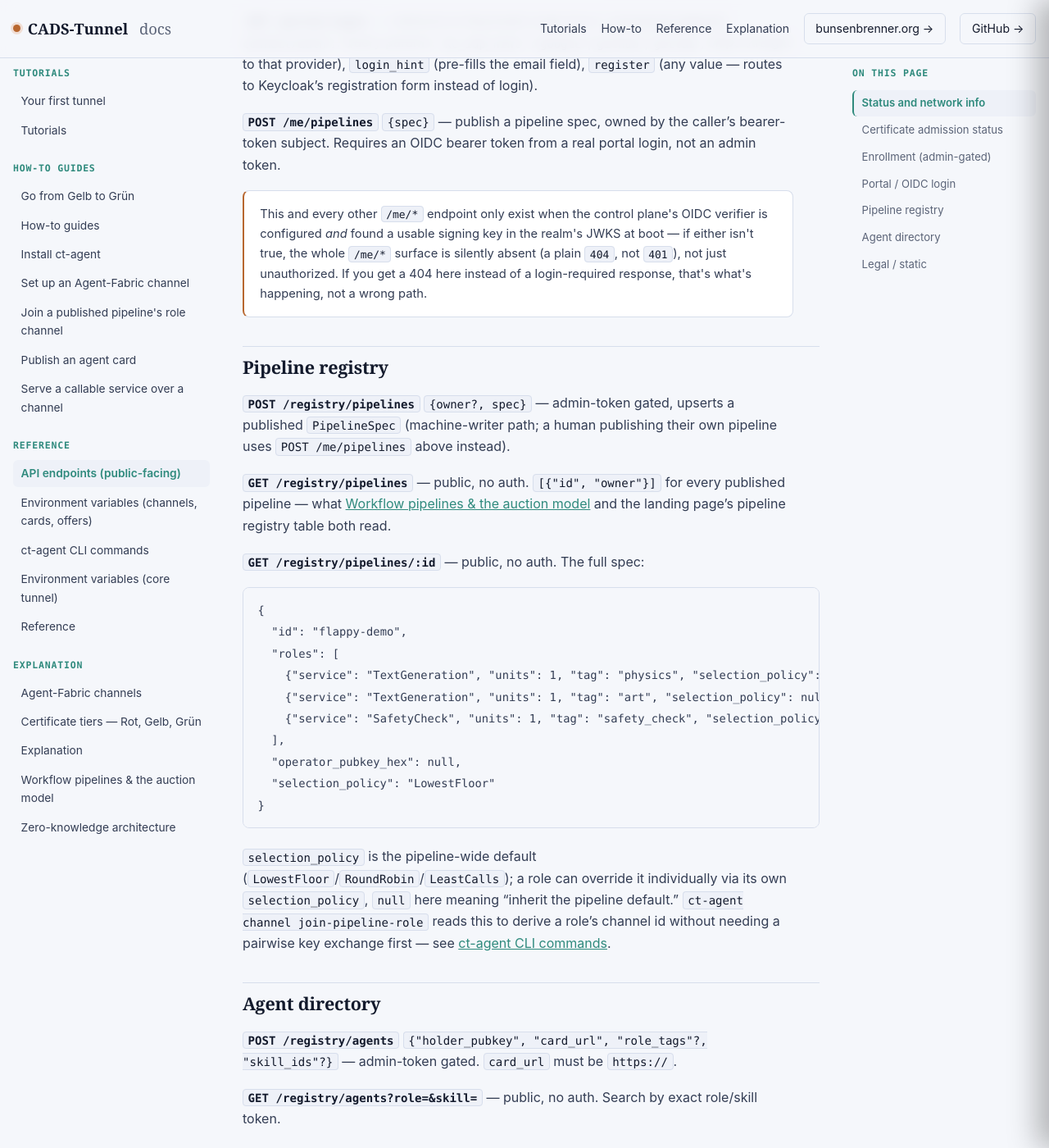
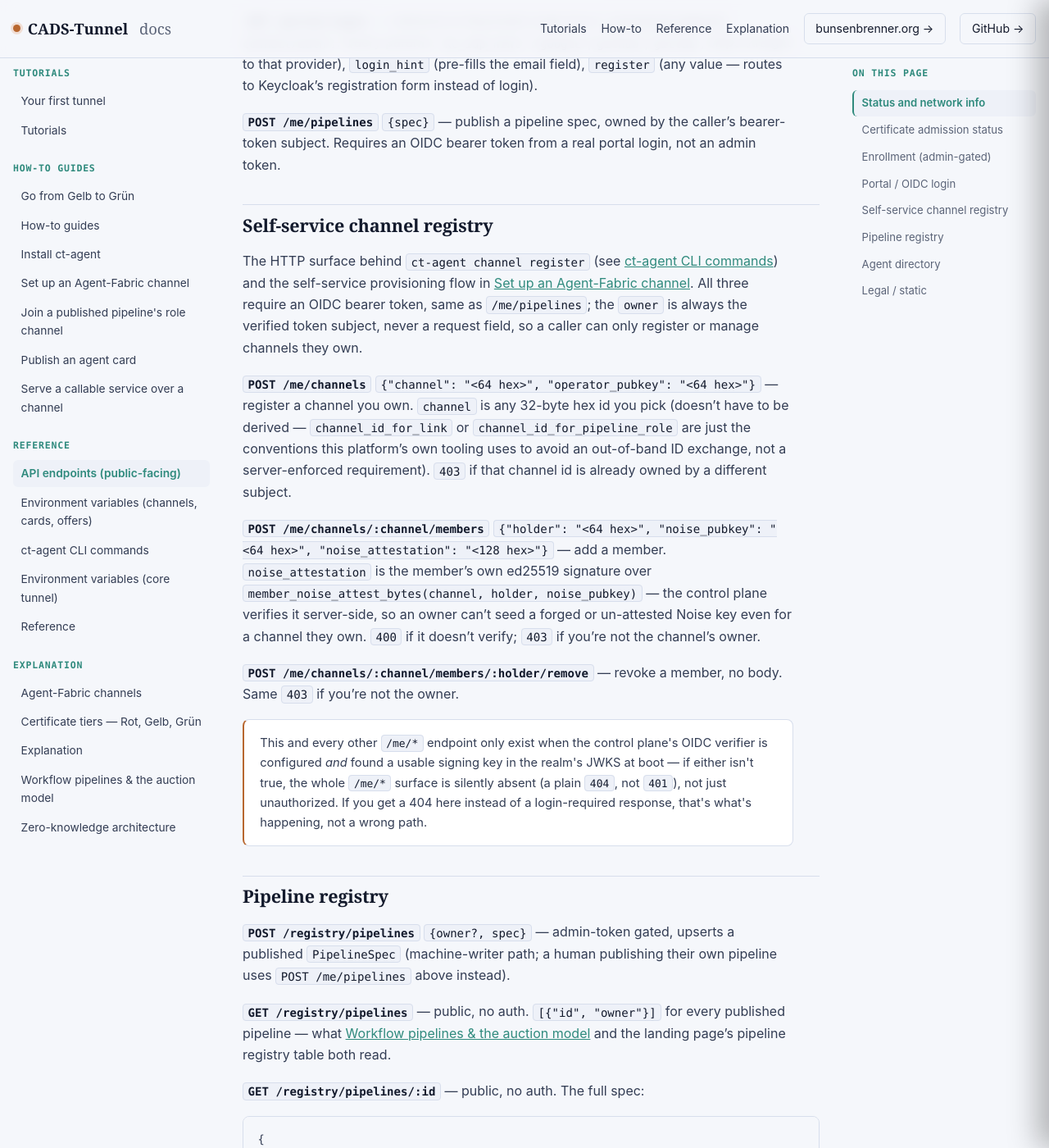
Before and after one commit to scimbe/CADS-Tunnel-docs, a Jekyll site: the page built from _reference/api-endpoints.md, in a window 1280 px wide and 1400 px high, scrolled down 1625 px. Shown: the whole window at 82% size. Built offline with Jekyll 4.4.1, drawn with Linux system fonts in a browser that asks for light colours.

Commit message:
reference: document the self-service channel registry API
POST /me/channels, POST /me/channels/:channel/members, and the
member-removal endpoint back ct-agent channel register (already
documented as a CLI command) and the self-service provisioning flow
described in join-a-channel.md and join-a-pipeline-role.md -- but the
actual HTTP surface was never in api-endpoints.md.

Exact field names and behavior (channel/operator_pubkey; holder/
noise_pubkey/noise_attestation; server-side attestation verification
rejecting forged keys; 403 on non-owner, 400 on malformed hex)
cross-checked directly against the handler functions in service.rs
(channel_register/channel_add_member/channel_remove_member), not just
their doc comments -- the doc comment's {holder} shorthand for the
add-member body turned out to be abbreviated; the real struct has
three required fields.

```diff
--- a/_reference/api-endpoints.md
+++ b/_reference/api-endpoints.md
@@ -67,6 +67,29 @@ form instead of login).
 **`POST /me/pipelines`** `{spec}` — publish a pipeline spec, owned by the caller's bearer-token subject.
 Requires an OIDC bearer token from a real portal login, not an admin token.
 
+## Self-service channel registry
+
+The HTTP surface behind `ct-agent channel register` (see
+[ct-agent CLI commands]({{ '/reference/cli/' | relative_url }})) and the self-service provisioning flow
+in [Set up an Agent-Fabric channel]({{ '/how-to/join-a-channel/' | relative_url }}). All three require an
+OIDC bearer token, same as `/me/pipelines`; the `owner` is always the verified token subject, never a
+request field, so a caller can only register or manage channels they own.
+
+**`POST /me/channels`** `{"channel": "<64 hex>", "operator_pubkey": "<64 hex>"}` — register a channel
+you own. `channel` is any 32-byte hex id you pick (doesn't have to be derived — `channel_id_for_link` or
+`channel_id_for_pipeline_role` are just the conventions this platform's own tooling uses to avoid an
+out-of-band ID exchange, not a server-enforced requirement). `403` if that channel id is already owned by
+a different subject.
+
+**`POST /me/channels/:channel/members`** `{"holder": "<64 hex>", "noise_pubkey": "<64 hex>", "noise_attestation": "<128 hex>"}`
+— add a member. `noise_attestation` is the member's own ed25519 signature over
+`member_noise_attest_bytes(channel, holder, noise_pubkey)` — the control plane verifies it server-side,
+so an owner can't seed a forged or un-attested Noise key even for a channel they own. `400` if it doesn't
+verify; `403` if you're not the channel's owner.
+
+**`POST /me/channels/:channel/members/:holder/remove`** — revoke a member, no body. Same `403` if you're
+not the owner.
+
 <div class="callout warn">
 This and every other <code>/me/*</code> endpoint only exist when the control plane's OIDC verifier is
 configured <em>and</em> found a usable signing key in the realm's JWKS at boot — if either isn't true,
```
